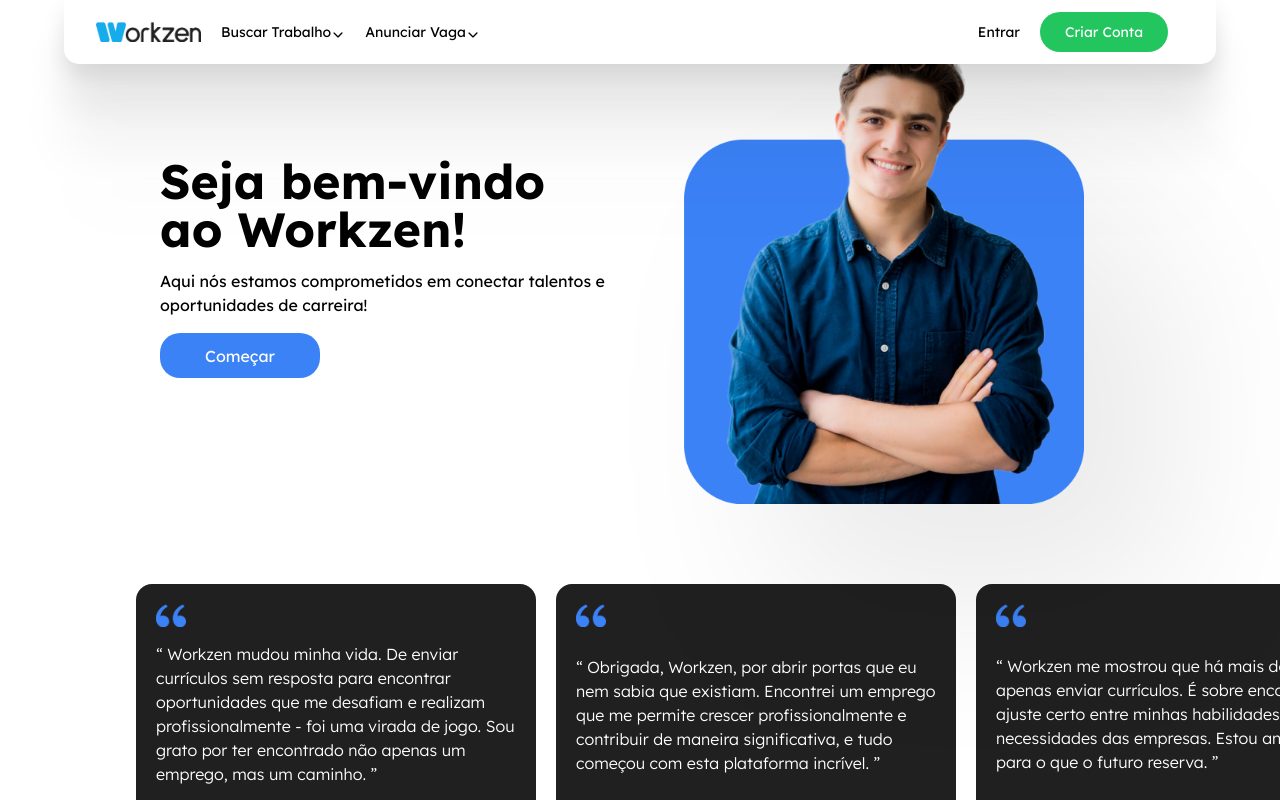
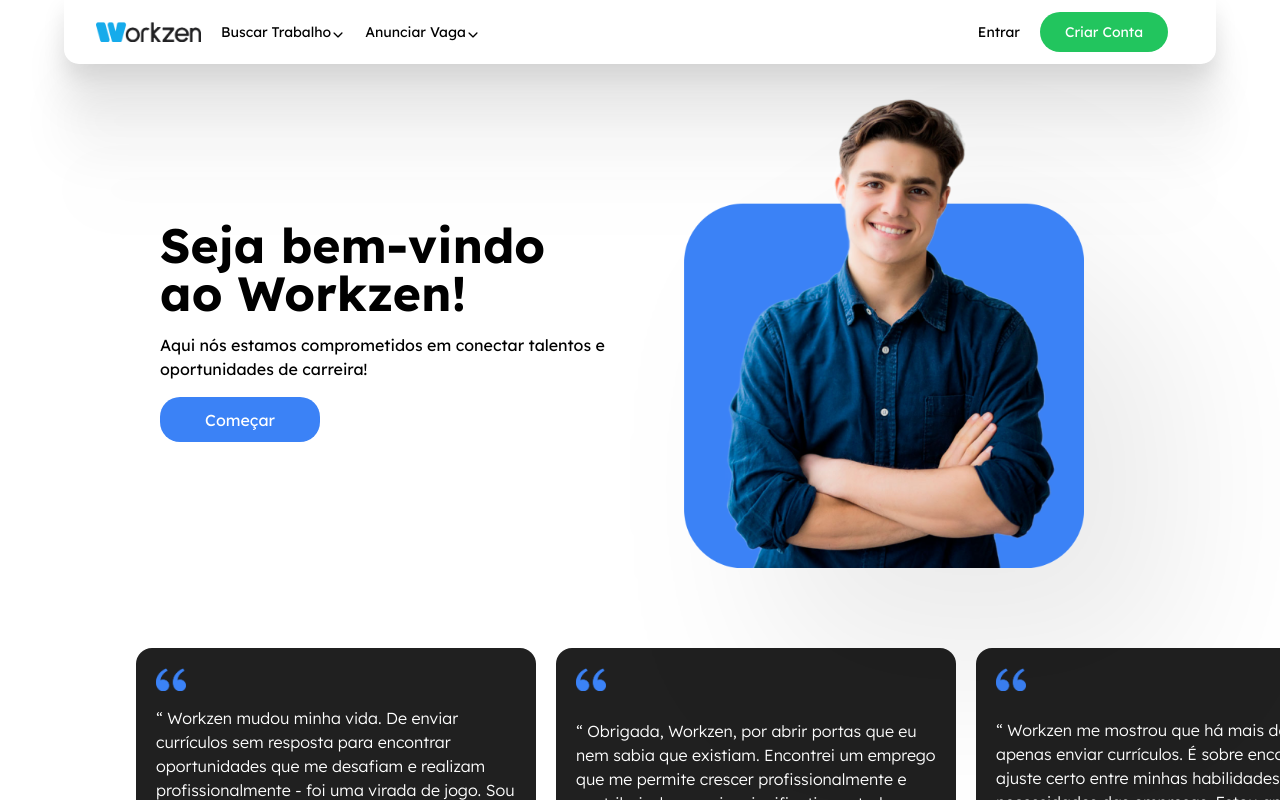
Before and after one commit to Waloxs/TCC-React, a React (Vite) app: page / in a window 1280 px wide. Shown: the top 800 px of the page. Built offline with nearby package versions, Linux system fonts and the light colour scheme.

Commit message:
erro na barra de fixagem

```diff
--- a/src/components/Navbar/Navbar.css
+++ b/src/components/Navbar/Navbar.css
@@ -56,23 +56,7 @@
 }
 
 
-.fix{
-  position: fixed;
-  top: 4%;
-  left: 50%;
-  transform: translate(-50%, -50%);
-  z-index: 1;
-  background: #fff;
-}
 
-.fix2{
-  position: fixed;
-  top: 8%;
-  left: 50%;
-  transform: translate(-50%, -50%);
-  z-index: 1;
-  background: #fff;
-}
 
 @media (max-width: 1200px) {
   .navbar{
--- a/src/components/Navbar/Navbar.jsx
+++ b/src/components/Navbar/Navbar.jsx
@@ -37,7 +37,7 @@
 
   return (
     <>
-      <div className={`fix navbar font-lexend h-16 w-[90vw] max-w-full mx-auto shadow-[0px_247px_69px_0px_rgba(0,0,0,0.00),_0px_158px_63px_0px_rgba(0,0,0,0.01),_0px_89px_53px_0px_rgba(0,0,0,0.05),_0px_40px_40px_0px_rgba(0,0,0,0.09),_0px_10px_22px_0px_rgba(0,0,0,0.10)] flex justify-between items-center md:text-center ${estiloBorder}`}>
+      <div className={`navbar font-lexend h-16 w-[90vw] max-w-full mx-auto shadow-[0px_247px_69px_0px_rgba(0,0,0,0.00),_0px_158px_63px_0px_rgba(0,0,0,0.01),_0px_89px_53px_0px_rgba(0,0,0,0.05),_0px_40px_40px_0px_rgba(0,0,0,0.09),_0px_10px_22px_0px_rgba(0,0,0,0.10)] flex justify-between items-center md:text-center ${estiloBorder}`}>
         <div className="flex gap-5 items-center">
           <a href="/">
             <Link to="/"><img src={Logo} alt="Logo" className="Logo w-[6.5625rem] ml-[2rem]" /></Link>
@@ -62,7 +62,7 @@
       </div>
 
       {menuDrop1 && (
-        <div className="fix2 flex justify-center">
+        <div className="flex justify-center">
           <div className="menuDrop flex gap-8 rounded-b-[0.9375rem] shadow-[0px_247px_69px_0px_rgba(0,0,0,0.00),_0px_158px_63px_0px_rgba(0,0,0,0.01),_0px_89px_53px_0px_rgba(0,0,0,0.05),_0px_40px_40px_0px_rgba(0,0,0,0.09),_0px_10px_22px_0px_rgba(0,0,0,0.10)]">
             <div>
               <h1 className='DropH1'>Maneiras de ganhar</h1>
@@ -77,7 +77,7 @@
       )}
 
       {menuDrop2 && (
-        <div className="fix2 flex justify-center">
+        <div className="flex justify-center">
           <div className="menuDrop flex gap-8 rounded-b-[0.9375rem] shadow-[0px_247px_69px_0px_rgba(0,0,0,0.00),_0px_158px_63px_0px_rgba(0,0,0,0.01),_0px_89px_53px_0px_rgba(0,0,0,0.05),_0px_40px_40px_0px_rgba(0,0,0,0.09),_0px_10px_22px_0px_rgba(0,0,0,0.10)]">
             <div>
               <h1 className='DropH1'>Maneiras de ganhar</h1>
```
